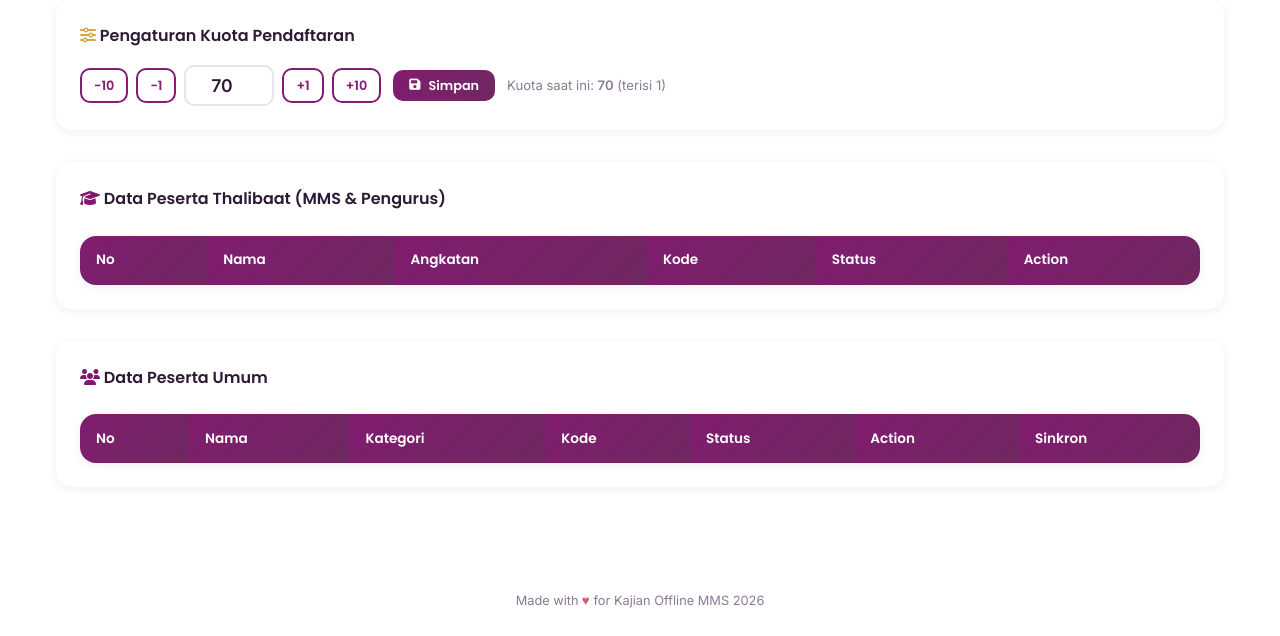
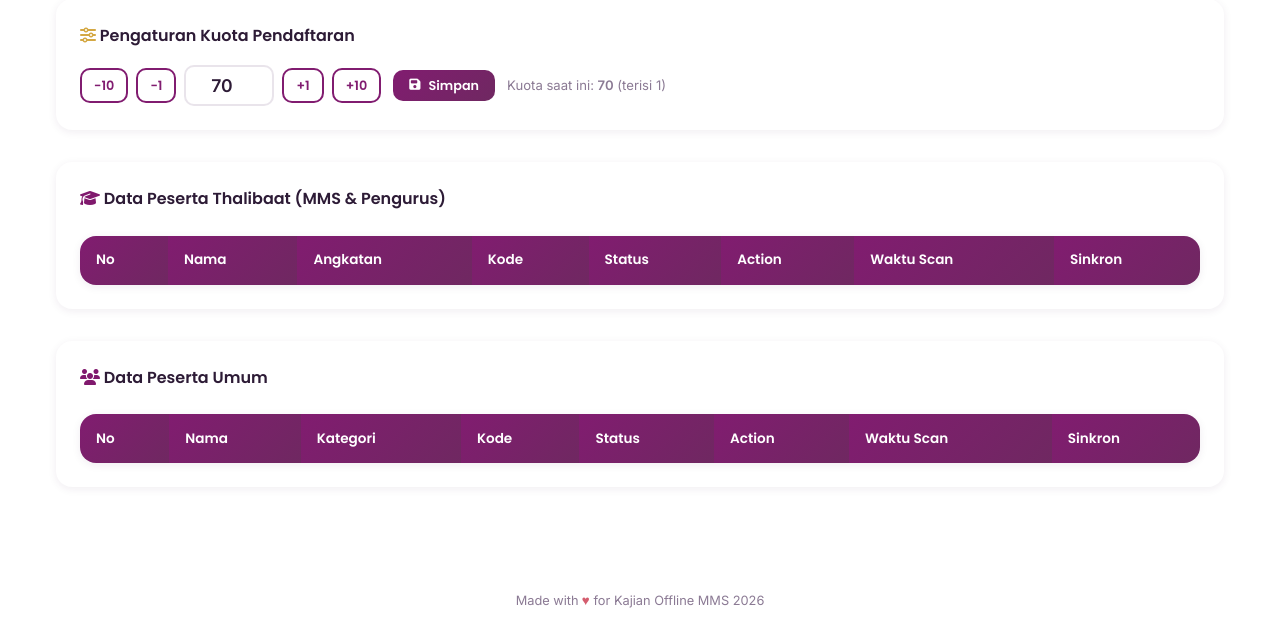
Before and after one commit to nazuairo-ui/tiket-mms, a Flask app: page /admin in a window 1280 px wide. Shown: the part 398-1034 px from the top of the page. Run offline with Flask 3, Linux system fonts and the light colour scheme; a user stored in the database is signed in; tables that the repository leaves empty hold one stand-in row (values such as "Sample post"); lists and menus that the app fills with data are empty.

Commit message:
fixed
Co-authored-by: Copilot <copilot@github.com>

```diff
--- a/templates/admin.html
+++ b/templates/admin.html
@@ -105,6 +105,8 @@
                         <th>Kode</th>
                         <th>Status</th>
                         <th>Action</th>
+                        <th>Waktu Scan</th>
+                        <th>Sinkron</th>
                     </tr>
                 </thead>
                 <tbody>
@@ -137,6 +139,10 @@
                                 </form>
                             </div>
                         </td>
+                        <td style="font-size: 0.82rem; color: var(--text-muted);">{{ t.waktu_scan }}</td>
+                        <td style="text-align: center;">
+                            <input type="checkbox" {% if t.is_used %}checked{% endif %}>
+                        </td>
                     </tr>
                     {% set count_mms.value = count_mms.value + 1 %}
                     {% endif %}
@@ -161,6 +167,7 @@
                         <th>Kode</th>
                         <th>Status</th>
                         <th>Action</th>
+                        <th>Waktu Scan</th>
                         <th>Sinkron</th>
                     </tr>
                 </thead>
@@ -194,6 +201,7 @@
                                 </form>
                             </div>
                         </td>
+                        <td style="font-size: 0.82rem; color: var(--text-muted);">{{ t.waktu_scan }}</td>
                         <td style="text-align: center;">
                             <input type="checkbox" {% if t.is_used %}checked{% endif %}>
                         </td>
```
